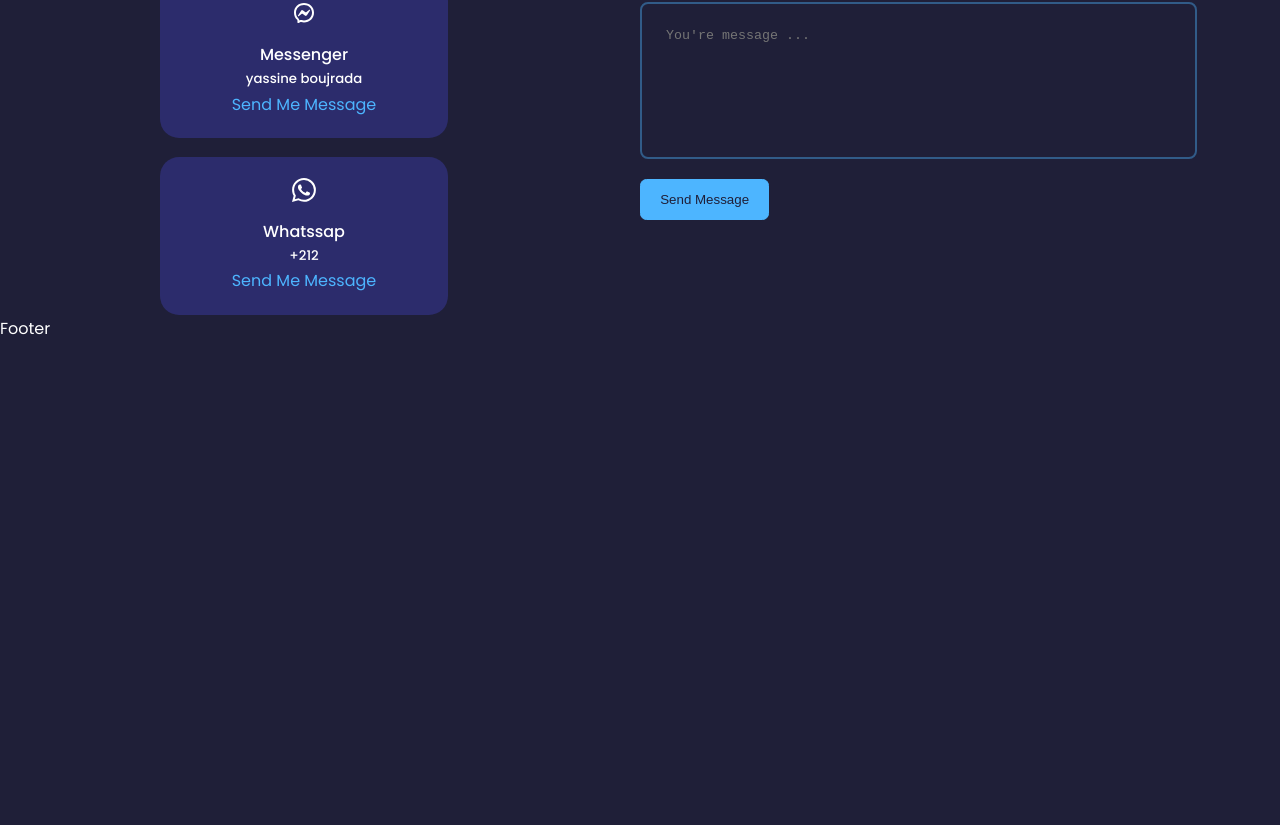
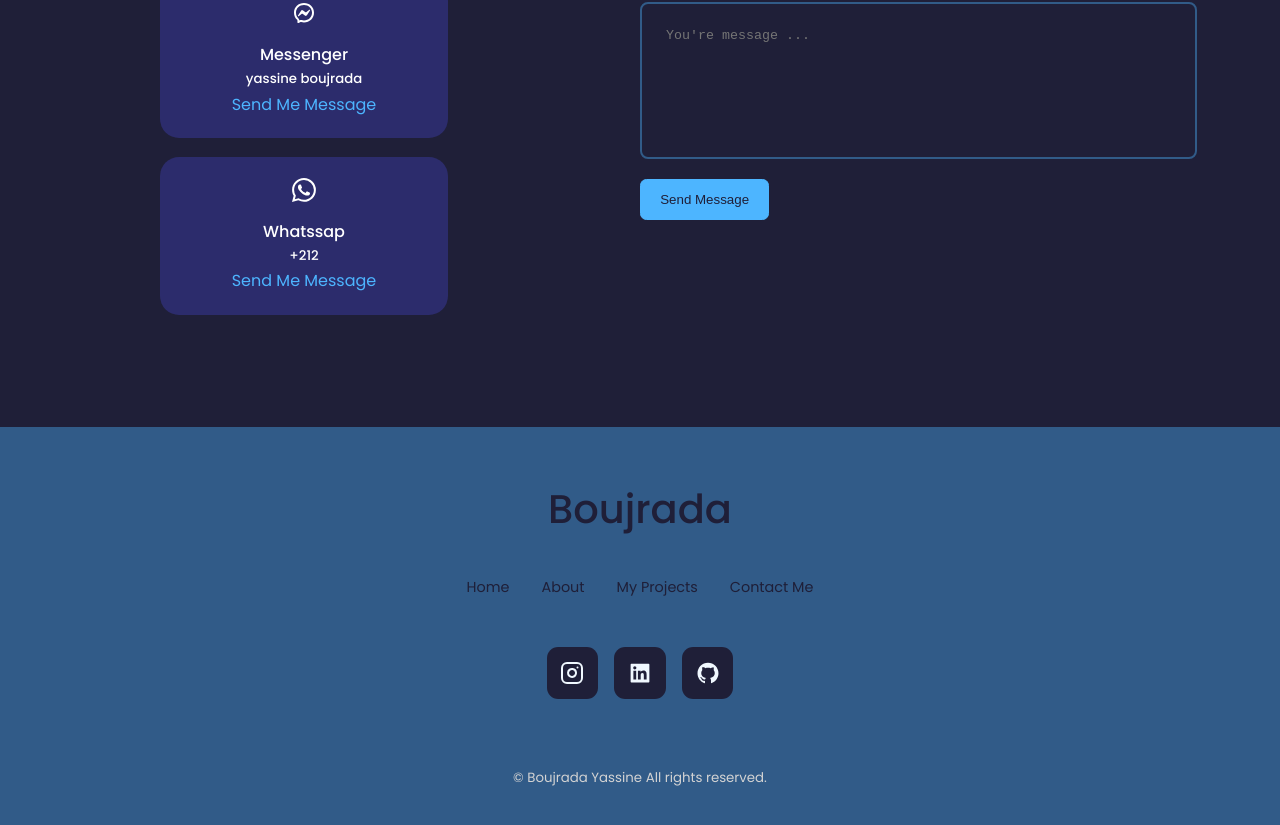
Before and after one commit to yassineboujrada/PORTFOLIO_BOUJRADA_YASSINE, a React (Create React App) app: page / in a window 1280 px wide. Shown: the part 4768-5593 px from the top of the page. Before the commit the page ends 5110 px from the top, so only its background shows below. Built offline with nearby package versions, Linux system fonts and the light colour scheme.

Commit message:
footer section

```diff
--- a/src/components/footer/Footer.jsx
+++ b/src/components/footer/Footer.jsx
@@ -1,8 +1,35 @@
 import React from 'react'
 import './footer.css'
+import {AiFillLinkedin,AiFillGithub} from 'react-icons/ai'
+import {FiInstagram} from 'react-icons/fi'
 
 export const Footer = () => {
   return (
-    <div>Footer</div>
+    <footer>
+      <a href="#" className='footer__logo'>Boujrada</a>
+
+      <ul className='footer__links'>
+        <li><a href='#'>Home</a></li>
+        <li><a href='#about'>About</a></li>
+        <li><a href='#experiences'>My Projects</a></li>
+        <li><a href='#contact'>Contact Me</a></li>
+      </ul>
+
+      <div className='footer__socials'>
+        <a href='https://www.instagram.com/yassine_boujrada/' target="_blank">
+          <FiInstagram />
+        </a>
+        <a href="https://www.linkedin.com/in/yassineboujrada" target="_blank">
+            <AiFillLinkedin />
+        </a>
+        <a href="https://github.com/yassineboujrada" target="_blank">
+            <AiFillGithub />
+        </a>
+      </div>
+
+      <div className='footer__copyright'>
+        <small>&copy; Boujrada Yassine All rights reserved.</small>
+      </div>
+    </footer>
   )
 }
--- a/src/components/footer/footer.css
+++ b/src/components/footer/footer.css
@@ -0,0 +1,67 @@
+footer{
+    background: var(--color-primary-variant);
+    padding:3rem 0;
+    text-align: center;
+    font-size: 0.9rem;
+    margin-top: 7rem;
+}
+
+footer a{
+    color: var(--color-bg);
+}
+
+.footer__logo{
+    font-size: 2.5rem;
+    font-weight: 500;
+    margin-bottom: 2rem;
+    display: inline-block;
+}
+
+.footer__links{
+    display: flex;
+    flex-wrap: wrap;
+    justify-content: center;
+    gap: 2rem;
+    margin: 0 auto 3rem;
+}
+
+.footer__socials{
+    display: flex;
+    justify-content: center;
+    gap:1rem;
+    margin-bottom: 4rem;
+}
+
+.footer__socials a{
+    background: var(--color-bg);
+    color: aliceblue;
+    padding: 0.8rem;
+    border-radius: 0.7rem;
+    display: flex;
+    border: 1px solid transparent;
+    font-size: 1.5rem;
+}
+
+.footer__socials a:hover{
+    background: var(--color-bg-variant);
+    color: var(--color-light);
+    border-color: var(--color-bg);
+}
+
+.footer__copyright{
+    margin-bottom: 5rem;
+    color: var(--color-light);
+    font-size: 1rem;
+}
+
+/****************************** Devices In Small Size ***********************/
+
+@media screen and (max-width:600px){
+    .footer__links{
+        flex-direction: column;
+        gap: 1.5rem;
+    }
+    .footer__socials{
+        margin-bottom: 2.6rem;
+    }
+}
```
